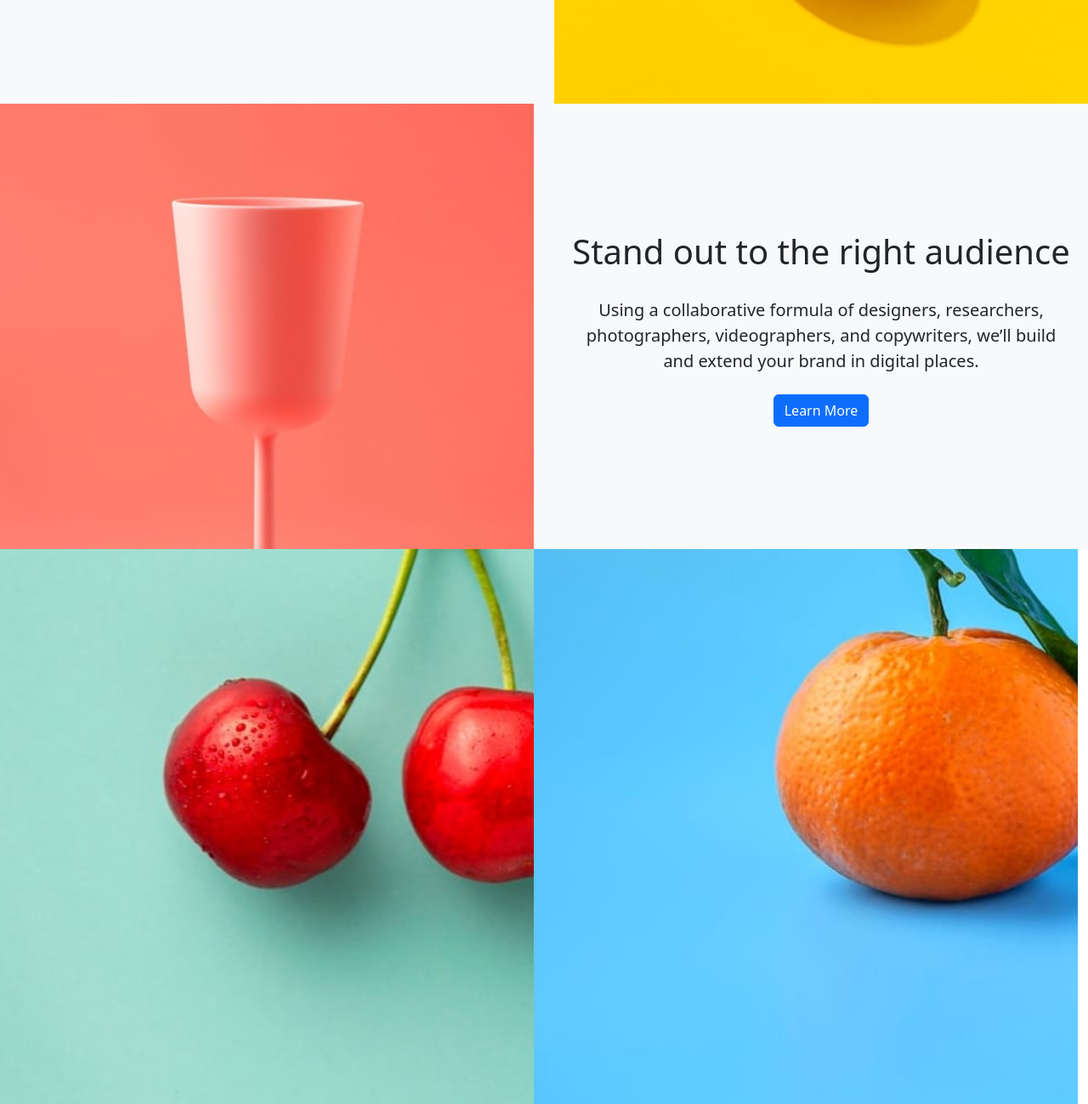
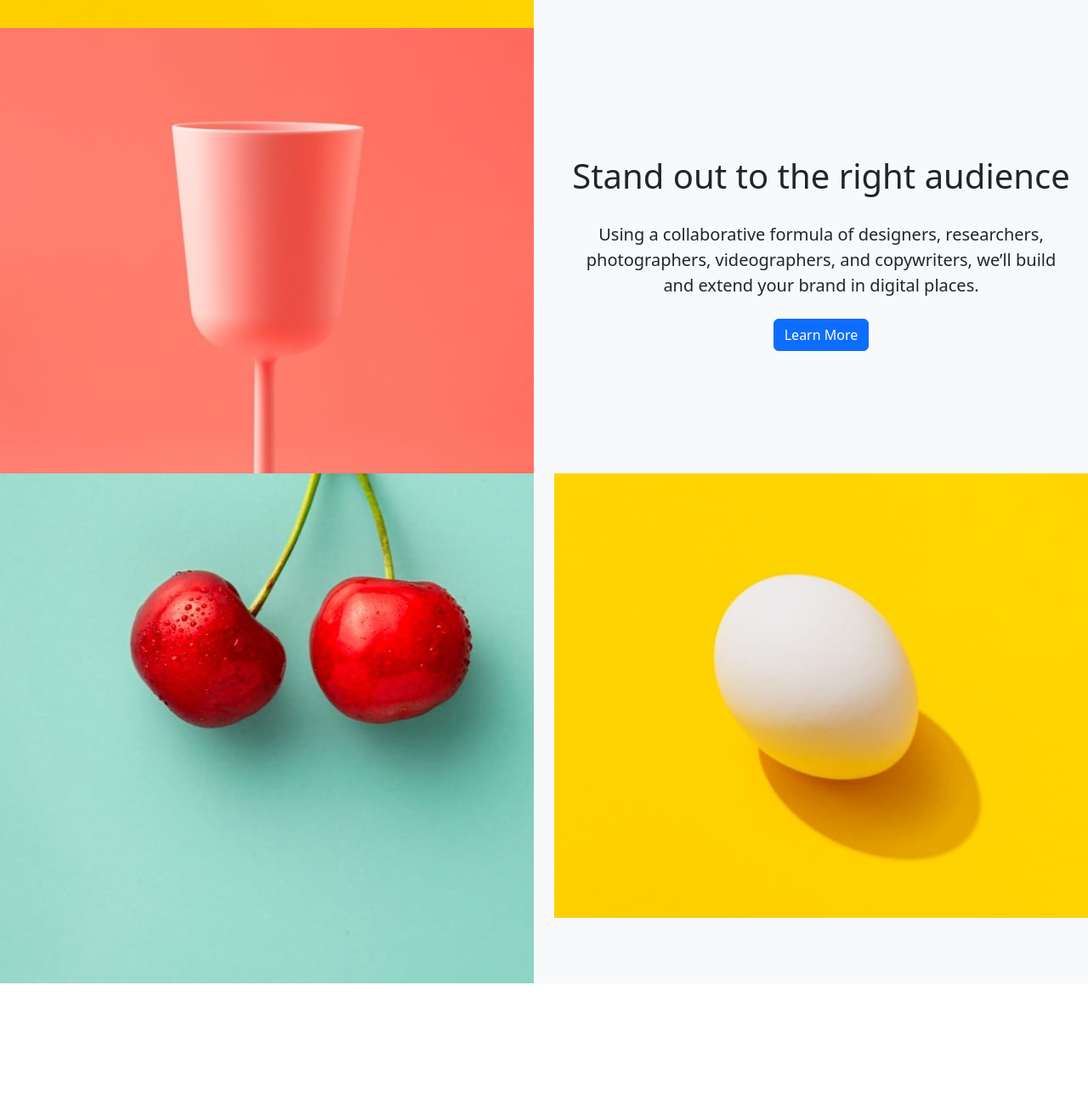
Before and after one commit to doganenes/frontendmentor-challenges, a plain HTML site: page Sunnyside Agency Landing Page/index.html in a window 1280 px wide. Shown: the part 1201-2500 px from the top of the page at 85% size. After the commit the page ends 2358 px from the top, so only its background shows below. Drawn offline with nearby package versions, Linux system fonts and the light colour scheme.

Commit message:
Sunnyside Landing Page | Content-3 modified

```diff
--- a/Sunnyside Agency Landing Page/index.html
+++ b/Sunnyside Agency Landing Page/index.html
@@ -27,6 +27,7 @@
     <link rel="stylesheet" href="style.css" />
     <title>Sunnyside Agency Landing Page</title>
   </head>
+
   <body>
     <!-- container start-->
     <div class="container-fluid">
@@ -75,7 +76,7 @@
       <div class="col">
         <div class="img-header">
           <img
-            class="w-100 img-1"
+            class="w-100 img-fluid img-1"
             src="img/desktop/image-header.jpg"
             alt="Header image"
           />
@@ -97,7 +98,7 @@
           Learn More
         </button>
       </div>
-      <div class="col-sm-6 order-2">
+      <div class="col-sm-6">
         <img
           class="w-100 img-fluid"
           src="img/desktop/image-transform.jpg"
@@ -105,17 +106,15 @@
         />
       </div>
     </div>
-    <div class="row">
-      <div class="col-sm-6"></div>
-      <div class="col-sm-6"></div>
-    </div>
-    <div class="row">
-      <div class="col-sm-6"></div>
-      <div class="col-sm-6"></div>
-    </div>
-
     <div class="row bg-light">
-      <div class="col-sm-6 text-center d-block h-100 mx-auto my-auto order-2">
+      <div class="col-sm-6">
+        <img
+          class="w-100 img-fluid"
+          src="img/desktop/image-stand-out.jpg"
+          alt=""
+        />
+      </div>
+      <div class="col-sm-6 text-center d-block h-100 mx-auto my-auto">
         <div class="fs-1">Stand out to the right audience</div>
         <div class="fs-5 p-4">
           Using a collaborative formula of designers, researchers,
@@ -126,20 +125,27 @@
           Learn More
         </button>
       </div>
-      <div class="col-sm-6 order-1">
-        <img
-          class="w-100 img-fluid"
-          src="img/desktop/image-stand-out.jpg"
-          alt=""
-        />
-      </div>
-    </div>
-    <div class="row">
-      <div class="col-sm-6 img-div-1"></div>
-      <div class="col-sm-6 img-div-2"></div>
     </div>
     <!-- content-2 end -->
 
+    <!-- content-3 start -->
+    <div class="row bg-light">
+      <div class="col-sm-6">
+        <div class="w-100">
+          <img src="img/desktop/image-graphic-design.jpg" alt="" />
+        </div>
+      </div>
+      <div class="col-sm-6">
+        <div class="w-100">
+          <img
+            class="w-100 img-fluid"
+            src="img/desktop/image-transform.jpg"
+            alt=""
+          />
+        </div>
+      </div>
+    </div>
+    <!-- content-3 end -->
     <!-- SCRIPT TAGS -->
     <script
       src="https://cdn.jsdelivr.net/npm/bootstrap@5.2.1/dist/js/bootstrap.bundle.min.js"
--- a/Sunnyside Agency Landing Page/style.css
+++ b/Sunnyside Agency Landing Page/style.css
@@ -16,29 +16,3 @@ header {
 .content-1 {
   width: 100vw;
 }
-
-.img-header {
-  display: block;
-}
-
-.img-1 {
-  height: 100vh;
-  object-fit: cover;
-}
-
-.img-div-1 {
-  background-image: url("img/desktop/image-graphic-design.jpg");
-  background-size: cover;
-  background-repeat: no-repeat;
-  width: 50vw;
-  height: 100vh;
-  display: inline;
-}
-.img-div-2 {
-  background-image: url("img/desktop/image-photography.jpg");
-  background-size: cover;
-  background-repeat: no-repeat;
-  width: 50vw;
-  height: 100vh;
-  display: inline;
-}
```
